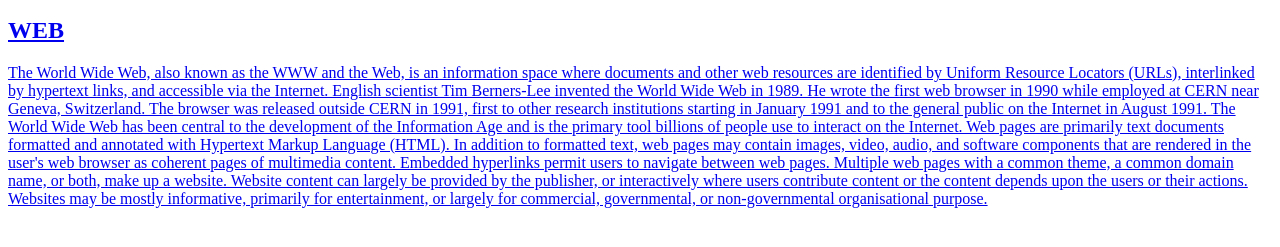
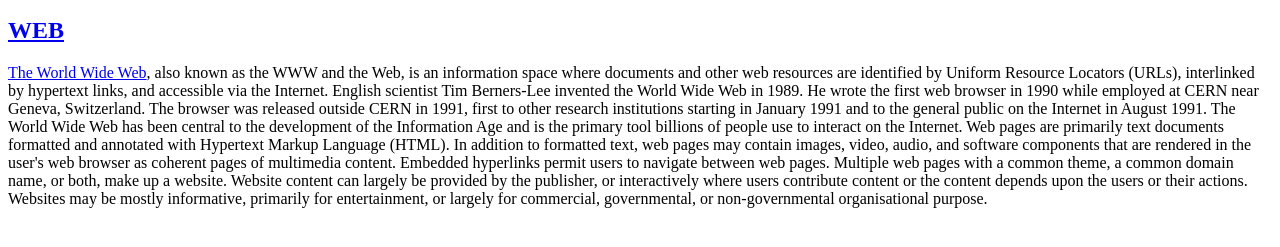
Before and after one commit to isy09440/web1, a plain HTML site: page index.html in a window 1280 px wide. Shown: the part 137-384 px from the top of the page. Drawn offline with Linux system fonts and the light colour scheme.

Commit message:
Update index.html

```diff
--- a/index.html
+++ b/index.html
@@ -17,7 +17,7 @@
 
 		<h2>WEB</h2>
 		<p>
-			<a href = "https://www.w3.org/TR/2010/WD-html5-20100624/" target = "_blank">The World Wide Web, also known as the WWW and the Web, is an information space where documents and other web resources are identified by Uniform Resource Locators (URLs), interlinked by hypertext links, and accessible via the Internet. English scientist Tim Berners-Lee invented the World Wide Web in 1989. He wrote the first web browser in 1990 while employed at CERN near Geneva, Switzerland. The browser was released outside CERN in 1991, first to other research institutions starting in January 1991 and to the general public on the Internet in August 1991.
+			<a href = "https://www.w3.org/TR/2010/WD-html5-20100624/" target = "_blank">The World Wide Web</a>, also known as the WWW and the Web, is an information space where documents and other web resources are identified by Uniform Resource Locators (URLs), interlinked by hypertext links, and accessible via the Internet. English scientist Tim Berners-Lee invented the World Wide Web in 1989. He wrote the first web browser in 1990 while employed at CERN near Geneva, Switzerland. The browser was released outside CERN in 1991, first to other research institutions starting in January 1991 and to the general public on the Internet in August 1991.
 
 			The World Wide Web has been central to the development of the Information Age and is the primary tool billions of people use to interact on the Internet. Web pages are primarily text documents formatted and annotated with Hypertext Markup Language (HTML). In addition to formatted text, web pages may contain images, video, audio, and software components that are rendered in the user's web browser as coherent pages of multimedia content.
 
```
